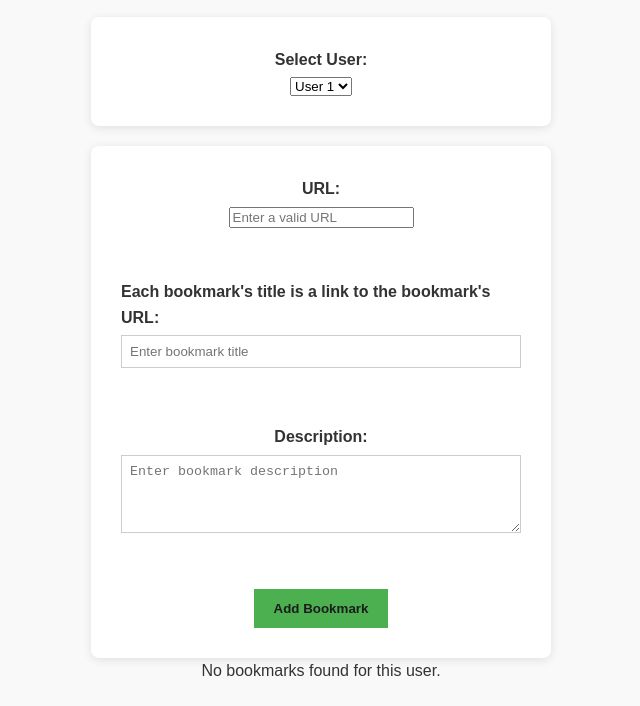
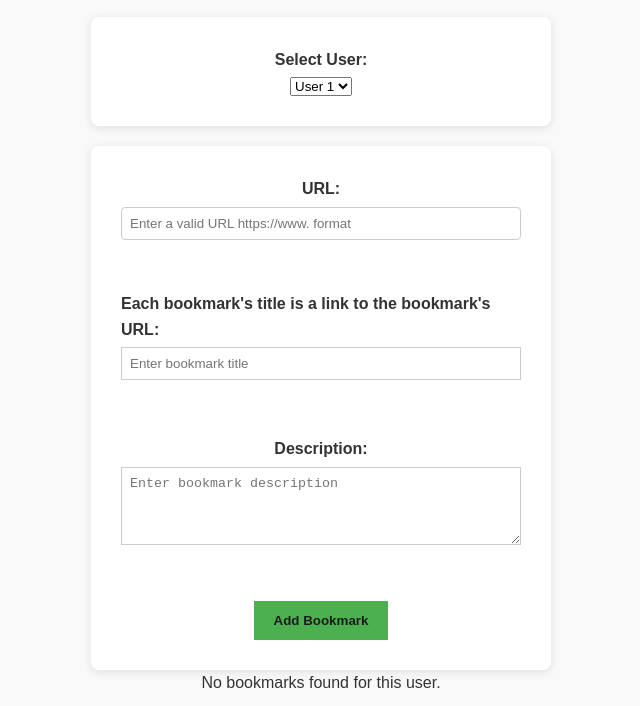
Before and after one commit to Della-Bella/Project-Shared-Bookmarks--Piscine, a website with bundled scripts: page index.html in a window 1280 px wide. Shown: the part 96-802 px from the top of the page, without its empty margins (319-959 px from the left). Built offline with nearby package versions, Linux system fonts and the light colour scheme.

Commit message:
instructions for the Input format

```diff
--- a/index.html
+++ b/index.html
@@ -22,7 +22,7 @@
             type="url"
             id="url"
             name="url"
-            placeholder="Enter a valid URL"
+            placeholder="Enter a valid URL https://www. format"
             required
          /><br /><br />
 
--- a/style.css
+++ b/style.css
@@ -47,6 +47,14 @@ textarea {
     border: 1px solid #ccc;
     box-sizing: border-box;
 }
+#url {
+   width: 100%;
+   min-width: 300px;
+   padding: 8px;
+   border: 1px solid #ccc;
+   border-radius: 4px;
+   box-sizing: border-box;
+}
 
 button[type="submit"] {
     background-color: #4CAF50;
```
